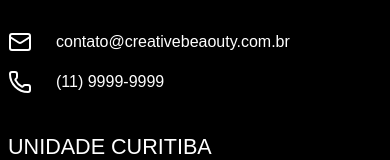
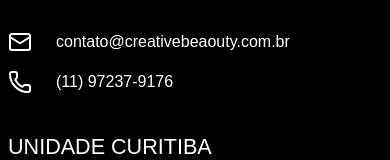
Before and after one commit to agenciane/creative-beauty, a Next.js app: page / in a window 390 px wide. Shown: the part 5044-5204 px from the top of the page. Built offline with nearby package versions, Linux system fonts and the light colour scheme; a web font is replaced by a local one.

Commit message:
feat: update phone

```diff
--- a/src/app/page.tsx
+++ b/src/app/page.tsx
@@ -142,7 +142,7 @@
             </div>
             <div className="flex flex-row gap-4 py-2">
               <Phone width={24} height={24} />
-              <span>(11) 9999-9999</span>
+              <span>(11) 97237-9176</span>
             </div>
           </div>
           <div>
```
